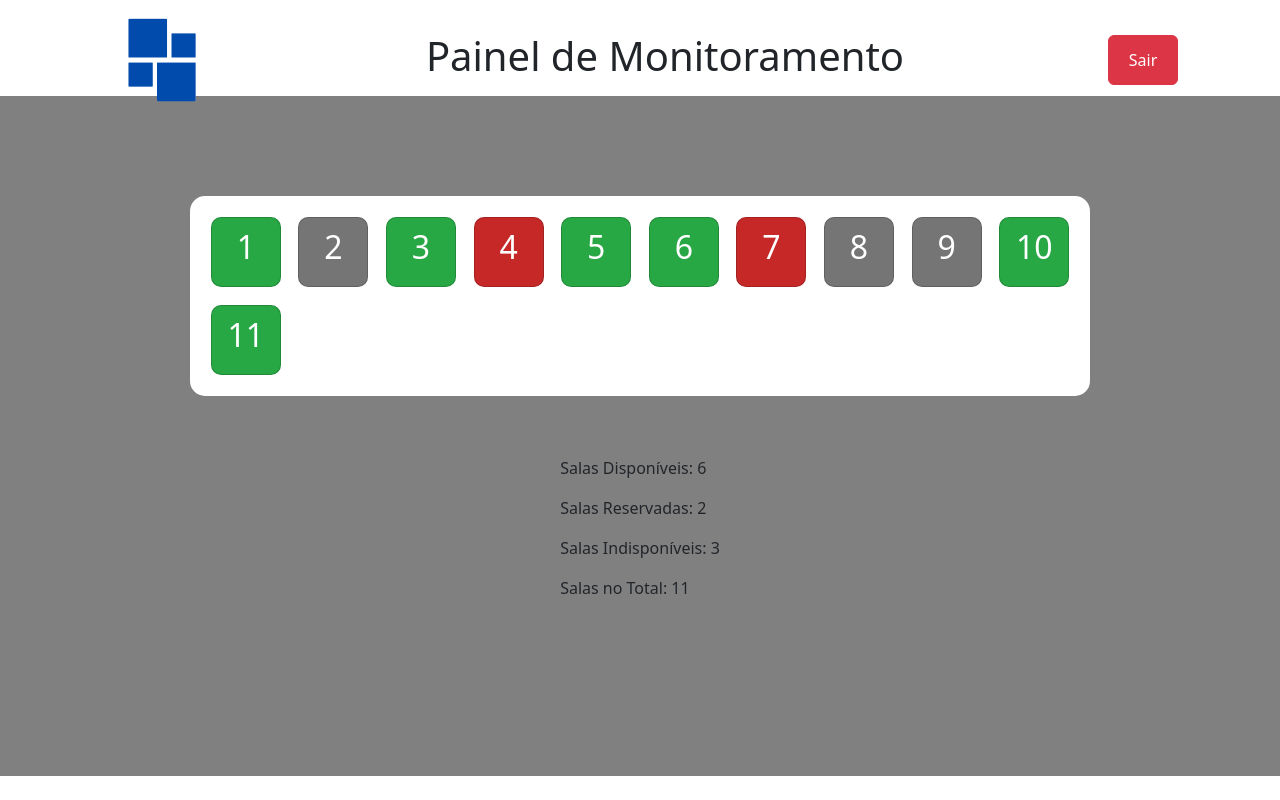
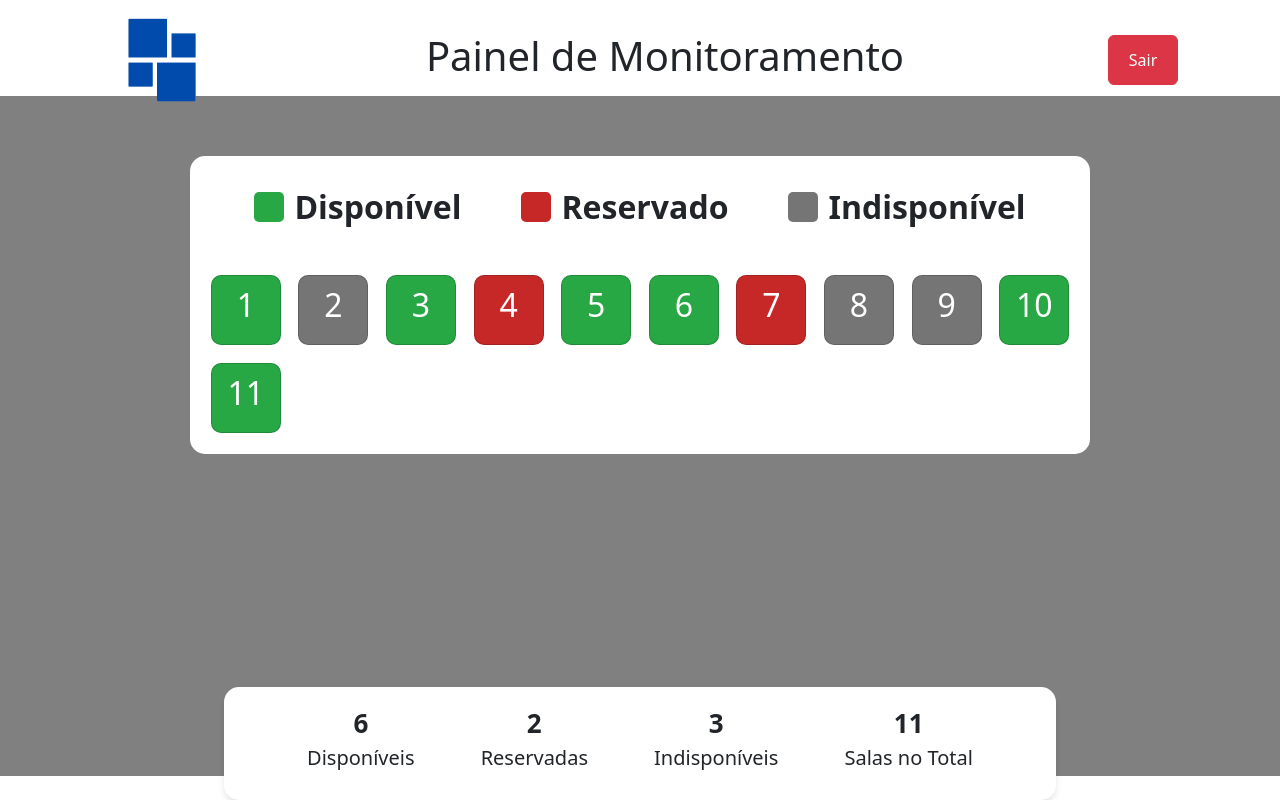
Before and after one commit to Allcantaraa/RoomFlow-Front-End, an Angular app: page /principal in a window 1280 px wide. Built offline with nearby package versions, Linux system fonts and the light colour scheme.

Commit message:
Atualizacao da pagina principal

```diff
--- a/src/app/components/pages/inicial/inicial.component.css
+++ b/src/app/components/pages/inicial/inicial.component.css
@@ -21,7 +21,7 @@
 }
 
 .container_botao:hover {
-  background-color: #014BAD;
+  background-color: rgb(1, 75, 173);
   color: white;
 }
 
--- a/src/app/components/pages/principal/principal.component.css
+++ b/src/app/components/pages/principal/principal.component.css
@@ -8,18 +8,85 @@
   padding: 40px;
 }
 
-
-
 .grid {
-  margin: 60px;
   display: grid;
-  grid-template-columns: repeat(10, 1fr);
+  grid-template-columns: repeat(10, 1fr); /* 10 colunas para a grid de cards */
   grid-gap: 10px;
   width: 75%;
   border: 2px solid rgb(255, 255, 255);
   background-color: white;
   border-radius: 15px;
   padding: 15px;
+  justify-items: center;
+  margin-top: 20px;
+}
 
-  justify-items: center;
+
+.status {
+  grid-column: span 10; /* Faz com que a linha ocupe toda a largura da grid */
+  display: flex;
+  justify-content: space-evenly;
+  margin-bottom: 20px;
 }
+
+.status-item {
+  font-size: 32px;
+  font-weight: bold;
+  padding: 10px 20px;
+  border-radius: 10px;
+  text-align: center;
+  flex-grow: 1;
+  margin: 0 10px;
+  display: flex;
+  align-items: center;
+}
+.status-icon {
+  width: 30px;
+  height: 30px;
+  margin-right: 10px;
+  border-radius: 5px;
+}
+
+.disponível {
+  background-color: rgb(40, 167, 69);
+}
+
+.reservado {
+  background-color: rgb(198, 40, 40);
+}
+
+.indisponível {
+  background-color: rgb(117, 117, 117);
+}
+.informacoes {
+  display: flex;
+  justify-content: space-evenly;
+  width: 65%;
+  background-color: white;
+  padding: 15px;
+  border-radius: 15px;
+  border: 2px solid rgb(255, 255, 255);
+  position: fixed;
+  bottom: 0;
+  left: 50%;
+  transform: translateX(-50%);
+  box-shadow: 0 4px 6px rgba(0, 0, 0, 0.1);
+}
+
+.informacao-item {
+  display: flex;
+  flex-direction: column; /* Organiza o número e o texto verticalmente */
+  align-items: center; /* Centraliza os itens (número e texto) */
+  margin-bottom: 10px;
+  font-size: 16px;
+}
+
+.informacao-item .valor {
+  font-weight: bold;
+  font-size: 26px; /* Ajuste o tamanho do número */
+}
+
+.informacao-item span {
+  font-weight: normal;
+  font-size: 20px; /* Ajuste o tamanho do texto */
+}
--- a/src/app/components/pages/principal/principal.component.html
+++ b/src/app/components/pages/principal/principal.component.html
@@ -1,15 +1,42 @@
-<app-nav-bar [textoNav]="'Painel de Monitoramento'" ></app-nav-bar>
+<app-nav-bar [textoNav]="'Painel de Monitoramento'"></app-nav-bar>
+
 <div class="corpo">
   <div class="grid">
+
+    <div class="status">
+      <div class="status-item">
+        <span class="status-icon disponível"></span> Disponível
+      </div>
+      <div class="status-item">
+        <span class="status-icon reservado"></span> Reservado
+      </div>
+      <div class="status-item">
+        <span class="status-icon indisponível"></span> Indisponível
+      </div>
+    </div>
+
     <div *ngFor="let sala of salaLista">
       <app-cards-sala [sala]="sala"></app-cards-sala>
     </div>
   </div>
 
+
   <div class="informacoes">
-    <p>Salas Disponíveis: {{ salasDisponiveis }}</p>
-    <p>Salas Reservadas: {{ salasReservadas }}</p>
-    <p>Salas Indisponíveis: {{ salasIndisponiveis }}</p>
-    <p>Salas no Total: {{ salaLista.length }}</p>
+    <div class="informacao-item">
+      <span class="valor">{{ salasDisponiveis }}</span>
+      <span>Disponíveis</span>
+    </div>
+    <div class="informacao-item">
+      <span class="valor">{{ salasReservadas }}</span>
+      <span>Reservadas</span>
+    </div>
+    <div class="informacao-item">
+      <span class="valor">{{ salasIndisponiveis }}</span>
+      <span>Indisponíveis</span>
+    </div>
+    <div class="informacao-item">
+      <span class="valor">{{ salaLista.length }}</span>
+      <span>Salas no Total</span>
+    </div>
   </div>
 </div>
```
